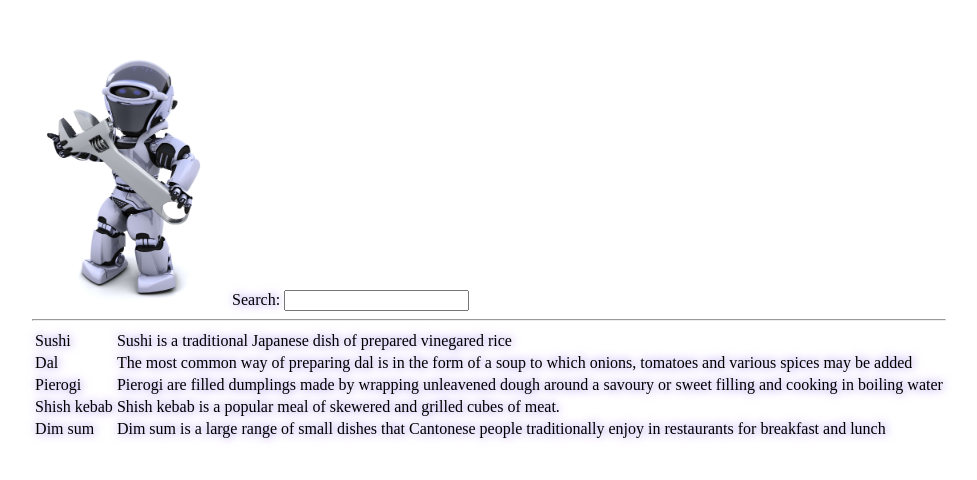
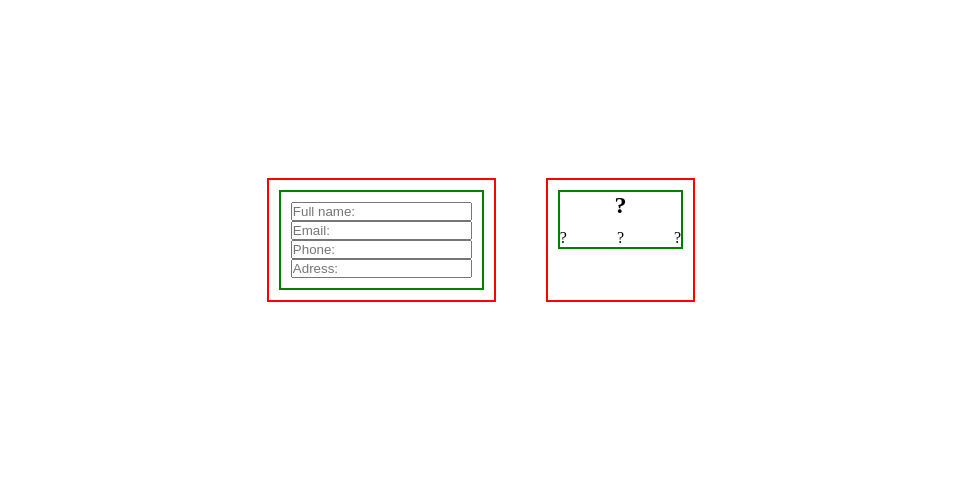
Before and after one commit to martinsmeder/cv_application, a React (Vite) app: page / in a window 1280 px wide. Shown: the part 160-640 px from the top of the page, without its empty margins (159-1136 px from the left). Built offline with nearby package versions, Linux system fonts and the light colour scheme.

Commit message:
Added Forms() and Cv() components

```diff
--- a/src/App.jsx
+++ /dev/null
@@ -1,88 +0,0 @@
-import { useState } from 'react';
-
-function filterItems(items, query) {
-  query = query.toLowerCase();
-  return items.filter((item) =>
-    item.name.split(' ').some((word) => word.toLowerCase().startsWith(query))
-  );
-}
-
-const foods = [
-  {
-    id: 0,
-    name: 'Sushi',
-    description:
-      'Sushi is a traditional Japanese dish of prepared vinegared rice',
-  },
-  {
-    id: 1,
-    name: 'Dal',
-    description:
-      'The most common way of preparing dal is in the form of a soup to which onions, tomatoes and various spices may be added',
-  },
-  {
-    id: 2,
-    name: 'Pierogi',
-    description:
-      'Pierogi are filled dumplings made by wrapping unleavened dough around a savoury or sweet filling and cooking in boiling water',
-  },
-  {
-    id: 3,
-    name: 'Shish kebab',
-    description:
-      'Shish kebab is a popular meal of skewered and grilled cubes of meat.',
-  },
-  {
-    id: 4,
-    name: 'Dim sum',
-    description:
-      'Dim sum is a large range of small dishes that Cantonese people traditionally enjoy in restaurants for breakfast and lunch',
-  },
-];
-
-function SearchBar({ query, change }) {
-  return (
-    <label>
-      Search: <input value={query} onChange={change} />
-    </label>
-  );
-}
-
-function List({ items, query }) {
-  const filtered = filterItems(items, query);
-
-  return (
-    <table>
-      <tbody>
-        {filtered.map((food) => (
-          <tr key={food.id}>
-            <td>{food.name}</td>
-            <td>{food.description}</td>
-          </tr>
-        ))}
-      </tbody>
-    </table>
-  );
-}
-
-export default function App() {
-  const [query, setQuery] = useState('');
-
-  function handleChange(e) {
-    setQuery(e.target.value);
-  }
-
-  return (
-    <>
-      <SearchBar query={query} change={(e) => handleChange(e)} />
-      <hr />
-      <List items={foods} query={query} />
-    </>
-  );
-}
-
-// When you want to coordinate multiple components:
-// 1. Remove state from the child components to their common parent
-// 2. Pass information down from the common parent, through props
-// 3. Add state to the common parent and pass it down together with the event
-//    handlers, so that the children can change the parent's state.
--- a/src/Robot.jsx
+++ /dev/null
@@ -1,5 +0,0 @@
-function Robot() {
-  return <img src='../public/robot.jpg'></img>;
-}
-
-export default Robot;
--- /dev/null
+++ b/src/components/App.jsx
@@ -0,0 +1,104 @@
+import { useState } from 'react';
+
+function Forms({ fullNameChange, emailChange, phoneChange, addressChange }) {
+  return (
+    <div id='formContainer'>
+      <section className='formSection contacts'>
+        <form className='form'>
+          <input
+            id='fullName'
+            type='text'
+            placeholder='Full name:'
+            onChange={fullNameChange}
+          />
+          <input
+            id='email'
+            type='text'
+            placeholder='Email:'
+            onChange={emailChange}
+          />
+          <input
+            id='phone'
+            type='text'
+            placeholder='Phone:'
+            onChange={phoneChange}
+          />
+          <input
+            id='adress'
+            type='text'
+            placeholder='Adress:'
+            onChange={addressChange}
+          />
+        </form>
+      </section>
+    </div>
+  );
+}
+
+function Cv({ contacts }) {
+  return (
+    <div id='cvContainer'>
+      <section className='cvSection contacts'>
+        <h1>{contacts.fullName}</h1>
+        <div>
+          <p>{contacts.email}</p>
+          <p>{contacts.phone}</p>
+          <p>{contacts.address}</p>
+        </div>
+      </section>
+    </div>
+  );
+}
+
+export default function App() {
+  const [contactDetails, setContactDetails] = useState({
+    fullName: '?',
+    email: '?',
+    phone: '?',
+    address: '?',
+  });
+
+  function handleFullNameChange(e) {
+    setContactDetails({
+      ...contactDetails, // Copy old fields
+      fullName: e.target.value, // Override only this field
+    });
+  }
+
+  function handleEmailChange(e) {
+    setContactDetails({
+      ...contactDetails,
+      email: e.target.value,
+    });
+  }
+
+  function handlePhoneChange(e) {
+    setContactDetails({
+      ...contactDetails,
+      phone: e.target.value,
+    });
+  }
+
+  function handleAddressChange(e) {
+    setContactDetails({
+      ...contactDetails,
+      address: e.target.value,
+    });
+  }
+
+  return (
+    <main>
+      <Forms
+        fullNameChange={(e) => handleFullNameChange(e)}
+        emailChange={(e) => handleEmailChange(e)}
+        phoneChange={(e) => handlePhoneChange(e)}
+        addressChange={(e) => handleAddressChange(e)}
+      />
+      <Cv contacts={contactDetails} />
+    </main>
+  );
+}
+
+// Get changes in form to be displayed in cv immediately
+// --> Move sections into their own components, get that to work as well
+// --> Move on
--- a/src/main.jsx
+++ b/src/main.jsx
@@ -1,12 +1,10 @@
 import React from 'react';
 import ReactDOM from 'react-dom/client';
-import App from './App.jsx';
-import Robot from './Robot.jsx';
-import './style.css';
+import App from './components/App.jsx';
+import './styles/style.css';
 
 ReactDOM.createRoot(document.getElementById('root')).render(
   <React.StrictMode>
-    <Robot />
     <App />
   </React.StrictMode>
 );
--- a/src/style.css
+++ /dev/null
@@ -1,12 +0,0 @@
-body {
-    width: 100vw;
-    height: 100vh;
-    display: flex;
-    justify-content: center;
-    align-items: center;
-    text-shadow: rgb(138, 104, 222) 1px 0 10px;
-}
-
-img {
-    height: 250px;
-}
--- /dev/null
+++ b/src/styles/style.css
@@ -0,0 +1,59 @@
+* {
+    box-sizing: border-box;
+    margin: 0px;
+    padding: 0px;
+}
+
+body {
+    width: 100vw;
+    min-height: 100vh;
+    display: flex;
+    justify-content: center;
+    align-items: center;
+
+}
+
+main {
+    display: flex;
+    gap: 50px;
+}
+
+#formContainer {
+    display: flex;
+    flex-direction: column;
+    gap: 20px;
+    border: 2px solid #ff0000;
+    padding: 10px;
+}
+
+#cvContainer {
+    display: flex;
+    flex-direction: column;
+    gap: 20px;
+    border: 2px solid #ff0000;
+    padding: 10px;
+}
+
+.form {
+   display: flex;
+   flex-direction: column;
+}
+
+.formSection {
+    border: 2px solid #008000;
+    padding: 10px;
+}
+
+.cvSection {
+    display: flex;
+    flex-direction: column;
+    align-items: center;
+    gap: 10px;
+    border: 2px solid #008000;
+}
+
+.cvSection div {
+    display: flex;
+    justify-content: space-between;
+    gap: 50px;
+}
```
Also changed, not shown: todo.txt.
